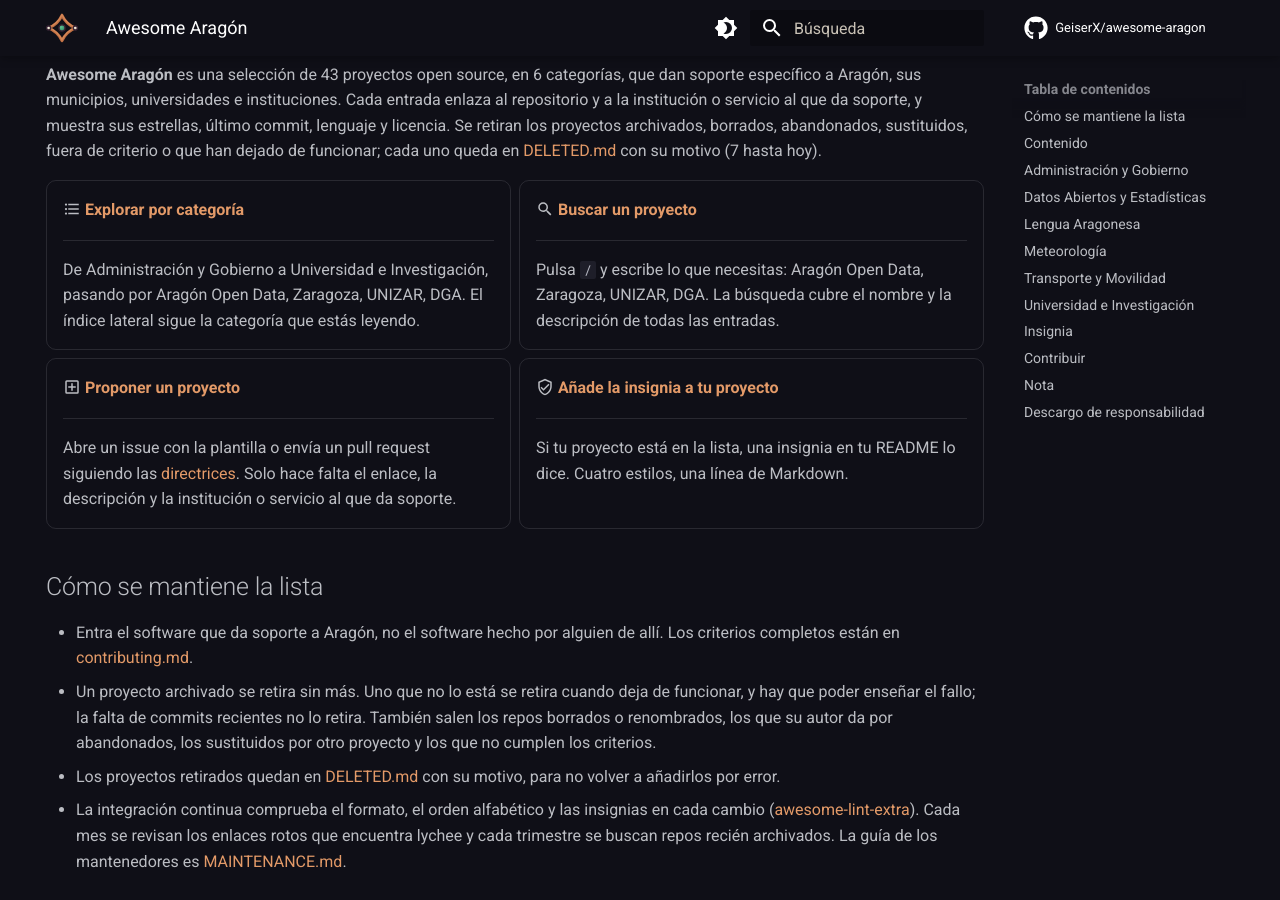
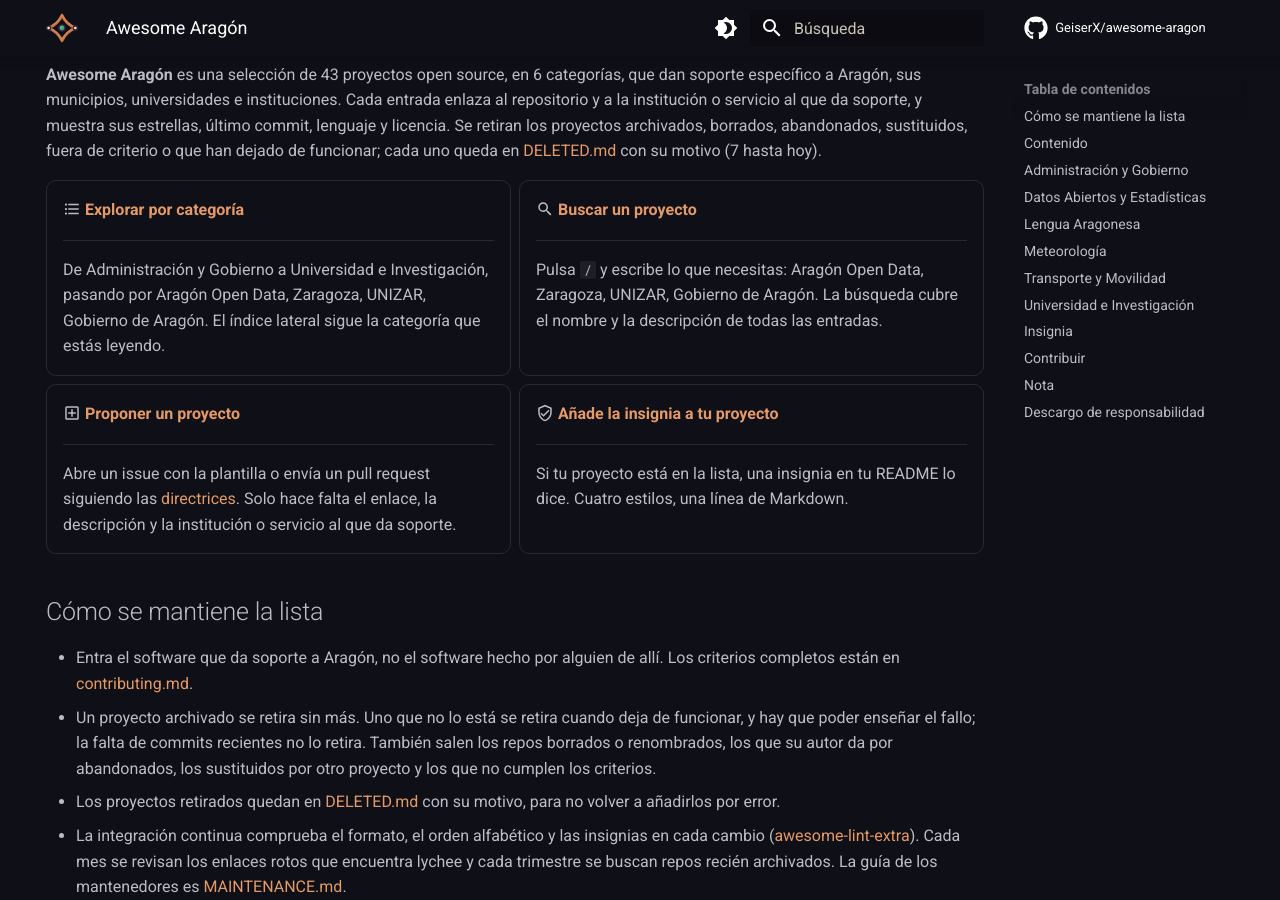
Before and after one commit to GeiserX/awesome-aragon, an MkDocs documentation site: the page built from docs/index.md, in a window 1280 px wide and 900 px high, scrolled down 396 px. Built offline with MkDocs 1.6.1 and Material for MkDocs 9.7.7, drawn with Linux system fonts in a browser that asks for light colours; comment, search, counter and statistics services are not loaded; grey boxes are pictures that could not be loaded.

Commit message:
docs: point the search card at words the search actually finds (#19)
Replace search-card terms that exist only in badge images, and quote the lychee self-link exclusion.

```diff
--- a/docs/index.md
+++ b/docs/index.md
@@ -27,13 +27,13 @@ hide:
 
     ---
 
-    De Administración y Gobierno a Universidad e Investigación, pasando por Aragón Open Data, Zaragoza, UNIZAR, DGA. El índice lateral sigue la categoría que estás leyendo.
+    De Administración y Gobierno a Universidad e Investigación, pasando por Aragón Open Data, Zaragoza, UNIZAR, Gobierno de Aragón. El índice lateral sigue la categoría que estás leyendo.
 
 -   :material-magnify: **[Buscar un proyecto](https://geiserx.github.io/awesome-aragon/?q=Arag%C3%B3n%20Open%20Data)**
 
     ---
 
-    Pulsa `/` y escribe lo que necesitas: Aragón Open Data, Zaragoza, UNIZAR, DGA. La búsqueda cubre el nombre y la descripción de todas las entradas.
+    Pulsa `/` y escribe lo que necesitas: Aragón Open Data, Zaragoza, UNIZAR, Gobierno de Aragón. La búsqueda cubre el nombre y la descripción de todas las entradas.
 
 -   :material-plus-box-outline: **[Proponer un proyecto](https://github.com/GeiserX/awesome-aragon/issues/new?template=anadir-proyecto.md)**
 
```
Also changed, not shown: 1 other file.
